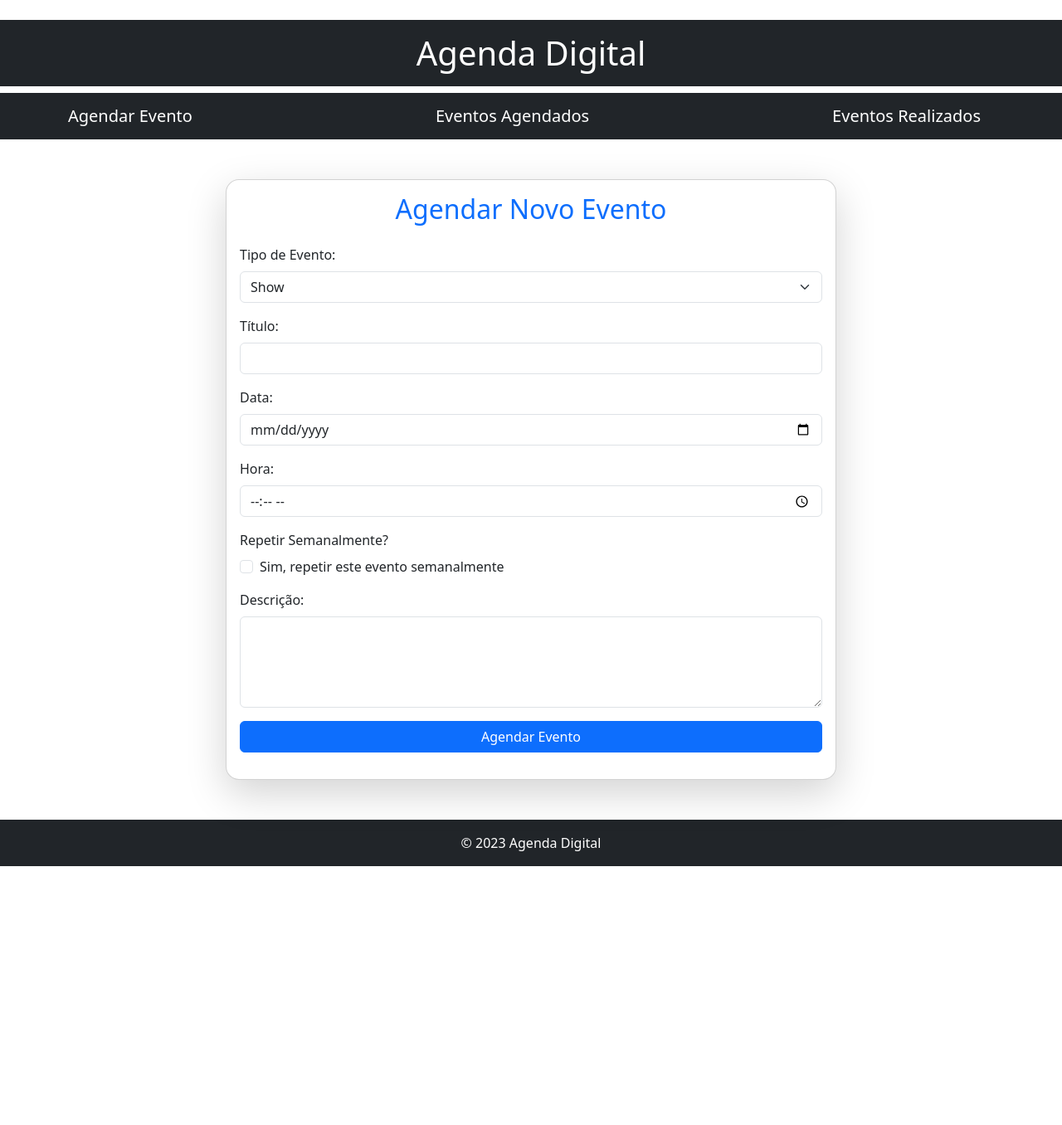
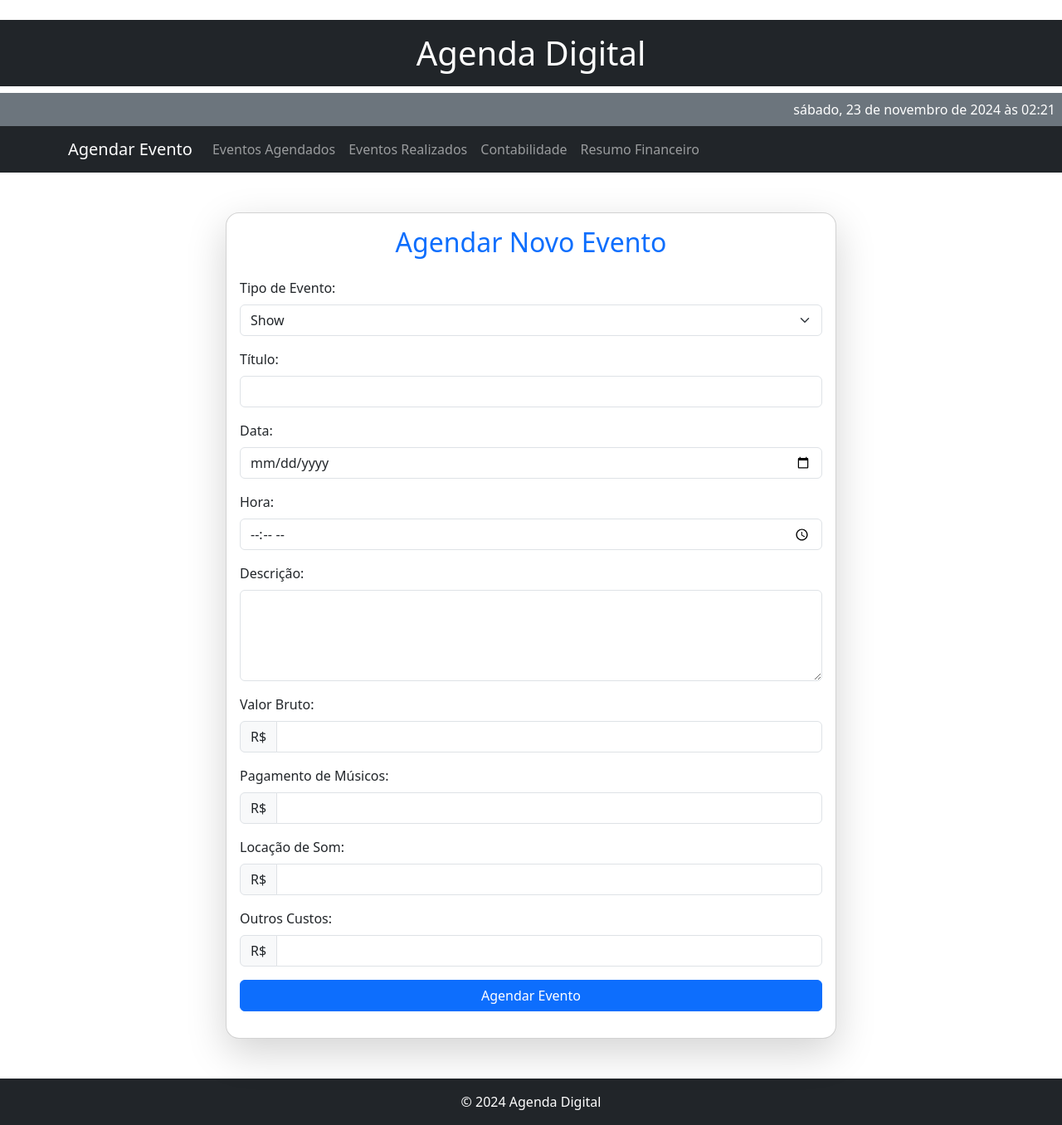
Before and after one commit to ragnarthur/agenda_app, a Python web app: template templates/index.html in a window 1280 px wide. Shown: the whole page at 83% size. Before the commit the page ends 1044 px from the top, so only its background shows below. Run offline with Jinja, Linux system fonts and the light colour scheme; the template is opened without the code that fills it, so the values that code supplies are empty.

Commit message:
commit adicionando valores e campos de monetização

```diff
--- a/static/js/script.js
+++ b/static/js/script.js
@@ -1,7 +1,8 @@
 document.addEventListener('DOMContentLoaded', () => {
-    // Função para atualizar a data e hora atuais no topo da página
+    // Função para atualizar a data e hora no topo da página
     const updateDateTime = () => {
         const currentDatetimeEl = document.getElementById('current-datetime');
+        if (currentDatetimeEl) {
             const now = new Date();
             const options = {
                 weekday: 'long',
@@ -12,63 +13,50 @@
                 minute: '2-digit',
             };
             currentDatetimeEl.textContent = now.toLocaleDateString('pt-BR', options);
+        }
     };
 
     // Atualizar data e hora imediatamente e a cada minuto
     updateDateTime();
     setInterval(updateDateTime, 60000);
 
-    // Selecionar todos os cartões de eventos
-    const eventCards = document.querySelectorAll('.event-card');
-    const today = new Date(); // Data atual
+    // Máscara para formatar valores monetários (R$)
+    const applyCurrencyMask = (input) => {
+        let value = input.value.replace(/\D/g, ''); // Remove caracteres não numéricos
+        if (value) {
+            value = (parseFloat(value) / 100).toFixed(2); // Converte para float e mantém 2 casas decimais
+            value = value.replace('.', ','); // Substitui ponto por vírgula
+            value = value.replace(/\B(?=(\d{3})+(?!\d))/g, '.'); // Adiciona pontos de milhar
+            input.value = value;
+        } else {
+            input.value = ''; // Garante que o campo fica vazio se não houver valor
+        }
+    };
 
-    // Formatar datas e aplicar destaques visuais com base na proximidade
-    eventCards.forEach(card => {
-        const eventDateStr = card.dataset.eventDate;
-        const eventTimeStr = card.dataset.eventTime;
-        const isWeekly = card.dataset.eventWeekly === 'true'; // Verificar se o evento é semanal
-        const eventDate = new Date(eventDateStr);
+    // Selecionar todos os inputs financeiros
+    const valueInputs = document.querySelectorAll('#valor_bruto, #pagamento_musicos, #locacao_som, #outros_custos');
 
-        // Formatar data para o padrão dd/mm/yyyy
-        const formattedDate = eventDate.toLocaleDateString('pt-BR', {
-            day: '2-digit',
-            month: '2-digit',
-            year: 'numeric',
+    // Aplicar a máscara nos campos durante a digitação
+    valueInputs.forEach((input) => {
+        input.addEventListener('input', () => applyCurrencyMask(input));
     });
 
-        const dateElement = card.querySelector('.card-text strong');
-        if (dateElement) {
-            dateElement.textContent = `Data: ${formattedDate} às ${eventTimeStr}`;
-        }
-
-        // Adicionar a flag "Semanal" para eventos recorrentes
-        if (isWeekly) {
-            const weeklyBadge = document.createElement('span');
-            weeklyBadge.className = 'badge bg-info text-dark ms-2';
-            weeklyBadge.textContent = 'Semanal';
-            card.querySelector('.card-header').appendChild(weeklyBadge);
-        }
-
-        // Calcular diferença em dias
-        const diffInDays = Math.ceil((eventDate - today) / (1000 * 60 * 60 * 24));
-
-        // Aplicar classes com base na proximidade
-        if (diffInDays > 3) {
-            card.classList.add('bg-success', 'text-light'); // Verde para eventos distantes
-        } else if (diffInDays <= 3 && diffInDays >= 0) {
-            card.classList.add('bg-danger', 'text-light'); // Vermelho para eventos próximos
+    // Garantir a formatação correta ao carregar a página (valores existentes)
+    valueInputs.forEach((input) => {
+        if (input.value) {
+            applyCurrencyMask(input);
         }
     });
 
-    // Animação de entrada dos cartões
+    // Outras funcionalidades (animações e lógicas de cartões de eventos)
+    const eventCards = document.querySelectorAll('.event-card');
     eventCards.forEach((card, index) => {
         setTimeout(() => {
             card.style.opacity = '1'; // Tornar o cartão visível
             card.style.transform = 'translateY(0)'; // Remover a translação vertical
-        }, index * 150); // Intervalo de 150ms entre os cartões
+        }, index * 150); // Animação de entrada
     });
 
-    // Efeito ao passar o mouse nos cartões
     eventCards.forEach(card => {
         card.addEventListener('mouseenter', () => {
             card.style.transform = 'scale(1.05)'; // Ampliação leve ao passar o mouse
@@ -79,48 +67,4 @@
             card.style.transform = 'scale(1)'; // Retornar ao tamanho original
         });
     });
-
-    // Mostrar/ocultar opções de dias da semana para eventos recorrentes
-    const repetirCheckbox = document.getElementById('repetir');
-    const diasSemanaContainer = document.getElementById('dias-semana-container');
-
-    if (repetirCheckbox) {
-        repetirCheckbox.addEventListener('change', () => {
-            diasSemanaContainer.style.display = repetirCheckbox.checked ? 'block' : 'none';
 });
-    }
-
-    // Lidar com exclusão de eventos no frontend
-    const deleteButtons = document.querySelectorAll('.delete-event');
-    deleteButtons.forEach(button => {
-        button.addEventListener('click', (e) => {
-            e.preventDefault();
-            const confirmDelete = confirm('Tem certeza de que deseja excluir este evento da exibição?');
-            if (confirmDelete) {
-                button.closest('.event-card').remove();
-            }
-        });
-    });
-
-    // Lidar com marcação de eventos como realizados
-    const doneButtons = document.querySelectorAll('.mark-as-done');
-    doneButtons.forEach(button => {
-        button.addEventListener('click', (e) => {
-            e.preventDefault();
-            const eventId = button.dataset.eventId;
-
-            // Enviar requisição para mover evento para "realizados"
-            fetch(`/realizado/${eventId}`, {
-                method: 'POST',
-            })
-            .then(response => {
-                if (response.ok) {
-                    alert('Evento marcado como realizado!');
-                    button.closest('.event-card').remove(); // Remover cartão da página
-                } else {
-                    alert('Erro ao marcar o evento como realizado. Tente novamente.');
-                }
-            });
-        });
-    });
-});
--- a/templates/base.html
+++ b/templates/base.html
@@ -8,24 +8,43 @@
     <link href="https://cdn.jsdelivr.net/npm/bootstrap@5.3.0-alpha1/dist/css/bootstrap.min.css" rel="stylesheet">
     <!-- Custom CSS -->
     <link rel="stylesheet" href="{{ url_for('static', filename='css/styles.css') }}">
+    <!-- IMask.js -->
+    <script src="https://unpkg.com/imask"></script>
 </head>
 <body>
     <header>
         <h1 class="text-white bg-dark py-3 text-center">Agenda Digital</h1>
+        <div id="current-datetime" class="text-white text-end p-2 bg-secondary"></div>
         <nav class="navbar navbar-expand-lg navbar-dark bg-dark">
             <div class="container">
                 <a class="navbar-brand" href="{{ url_for('index') }}">Agendar Evento</a>
-                <a class="navbar-brand" href="{{ url_for('schedule') }}">Eventos Agendados</a>
-                <a class="navbar-brand" href="{{ url_for('realizados') }}">Eventos Realizados</a>
+                <button class="navbar-toggler" type="button" data-bs-toggle="collapse" data-bs-target="#navbarNav" aria-controls="navbarNav" aria-expanded="false" aria-label="Toggle navigation">
+                    <span class="navbar-toggler-icon"></span>
+                </button>
+                <div class="collapse navbar-collapse" id="navbarNav">
+                    <ul class="navbar-nav">
+                        <li class="nav-item">
+                            <a class="nav-link" href="{{ url_for('schedule') }}">Eventos Agendados</a>
+                        </li>
+                        <li class="nav-item">
+                            <a class="nav-link" href="{{ url_for('realizados') }}">Eventos Realizados</a>
+                        </li>
+                        <li class="nav-item">
+                            <a class="nav-link" href="{{ url_for('contabilidade') }}">Contabilidade</a>
+                        </li>
+                        <li class="nav-item">
+                            <a class="nav-link" href="{{ url_for('contabilidade_final') }}">Resumo Financeiro</a>
+                        </li>
+                    </ul>
+                </div>
             </div>
         </nav>
-
     </header>
     <main>
         {% block content %}{% endblock %}
     </main>
     <footer class="text-center text-white bg-dark py-3">
-        &copy; 2023 Agenda Digital
+        &copy; 2024 Agenda Digital
     </footer>
     <!-- Bootstrap JS Bundle -->
     <script src="https://cdn.jsdelivr.net/npm/bootstrap@5.3.0-alpha1/dist/js/bootstrap.bundle.min.js"></script>
--- a/templates/index.html
+++ b/templates/index.html
@@ -8,7 +8,6 @@
                 <div class="card-body">
                     <h2 class="card-title text-center text-primary mb-4">Agendar Novo Evento</h2>
                     <form action="{{ url_for('agendar') }}" method="post">
-                        <!-- Tipo de Evento -->
                         <div class="mb-3">
                             <label for="tipo" class="form-label">Tipo de Evento:</label>
                             <select name="tipo" id="tipo" class="form-select" required>
@@ -17,74 +16,51 @@
                                 <option value="Casamento">Casamento</option>
                             </select>
                         </div>
-
-                        <!-- Título -->
                         <div class="mb-3">
                             <label for="titulo" class="form-label">Título:</label>
                             <input type="text" id="titulo" name="titulo" class="form-control" required>
                         </div>
-
-                        <!-- Data -->
                         <div class="mb-3">
                             <label for="data" class="form-label">Data:</label>
                             <input type="date" id="data" name="data" class="form-control" required>
                         </div>
-
-                        <!-- Hora -->
                         <div class="mb-3">
                             <label for="hora" class="form-label">Hora:</label>
                             <input type="time" id="hora" name="hora" class="form-control" required>
                         </div>
-
-                        <!-- Repetição Semanal -->
-                        <div class="mb-3">
-                            <label class="form-label">Repetir Semanalmente?</label>
-                            <div class="form-check">
-                                <input type="checkbox" id="repetir" name="repetir" class="form-check-input">
-                                <label for="repetir" class="form-check-label">Sim, repetir este evento semanalmente</label>
-                            </div>
-                        </div>
-
-                        <!-- Dias da Semana -->
-                        <div class="mb-3" id="dias-semana-container" style="display: none;">
-                            <label class="form-label">Selecionar Dias da Semana:</label>
-                            <div class="form-check">
-                                <input type="checkbox" id="segunda" name="dias[]" value="Segunda-feira" class="form-check-input">
-                                <label for="segunda" class="form-check-label">Segunda-feira</label>
-                            </div>
-                            <div class="form-check">
-                                <input type="checkbox" id="terca" name="dias[]" value="Terça-feira" class="form-check-input">
-                                <label for="terca" class="form-check-label">Terça-feira</label>
-                            </div>
-                            <div class="form-check">
-                                <input type="checkbox" id="quarta" name="dias[]" value="Quarta-feira" class="form-check-input">
-                                <label for="quarta" class="form-check-label">Quarta-feira</label>
-                            </div>
-                            <div class="form-check">
-                                <input type="checkbox" id="quinta" name="dias[]" value="Quinta-feira" class="form-check-input">
-                                <label for="quinta" class="form-check-label">Quinta-feira</label>
-                            </div>
-                            <div class="form-check">
-                                <input type="checkbox" id="sexta" name="dias[]" value="Sexta-feira" class="form-check-input">
-                                <label for="sexta" class="form-check-label">Sexta-feira</label>
-                            </div>
-                            <div class="form-check">
-                                <input type="checkbox" id="sabado" name="dias[]" value="Sábado" class="form-check-input">
-                                <label for="sabado" class="form-check-label">Sábado</label>
-                            </div>
-                            <div class="form-check">
-                                <input type="checkbox" id="domingo" name="dias[]" value="Domingo" class="form-check-input">
-                                <label for="domingo" class="form-check-label">Domingo</label>
-                            </div>
-                        </div>
-
-                        <!-- Descrição -->
                         <div class="mb-3">
                             <label for="descricao" class="form-label">Descrição:</label>
                             <textarea id="descricao" name="descricao" class="form-control" rows="4" required></textarea>
                         </div>
-
-                        <!-- Botão de Enviar -->
+                        <!-- Campos financeiros -->
+                        <div class="mb-3">
+                            <label for="valor_bruto" class="form-label">Valor Bruto:</label>
+                            <div class="input-group">
+                                <span class="input-group-text">R$</span>
+                                <input type="text" id="valor_bruto" name="valor_bruto" class="form-control">
+                            </div>
+                        </div>
+                        <div class="mb-3">
+                            <label for="pagamento_musicos" class="form-label">Pagamento de Músicos:</label>
+                            <div class="input-group">
+                                <span class="input-group-text">R$</span>
+                                <input type="text" id="pagamento_musicos" name="pagamento_musicos" class="form-control">
+                            </div>
+                        </div>
+                        <div class="mb-3">
+                            <label for="locacao_som" class="form-label">Locação de Som:</label>
+                            <div class="input-group">
+                                <span class="input-group-text">R$</span>
+                                <input type="text" id="locacao_som" name="locacao_som" class="form-control">
+                            </div>
+                        </div>
+                        <div class="mb-3">
+                            <label for="outros_custos" class="form-label">Outros Custos:</label>
+                            <div class="input-group">
+                                <span class="input-group-text">R$</span>
+                                <input type="text" id="outros_custos" name="outros_custos" class="form-control">
+                            </div>
+                        </div>
                         <button type="submit" class="btn btn-primary w-100">Agendar Evento</button>
                     </form>
                 </div>
--- a/templates/schedule.html
+++ b/templates/schedule.html
@@ -28,7 +28,9 @@
 
                     <div class="card-body">
                         <h5 class="card-title">{{ event.titulo }}</h5>
-                        <p class="card-text"><strong>Data:</strong> </p>
+                        <p class="card-text">
+                            <strong>Data:</strong> {{ event.data | format_datetime }} às {{ event.hora }}
+                        </p>
                         <p class="card-text">{{ event.descricao }}</p>
                     </div>
 
```
Also changed, not shown: app.py (+104 -13 lines), models.py (+12 -0 lines), templates/contabilidade.html (added, +37 -0 lines), templates/contabilidade_final.html (added, +37 -0 lines), update_db.py (+37 -15 lines), instance/agenda.db, 1 other file. Lines whose indentation alone changed are shown as unchanged.
